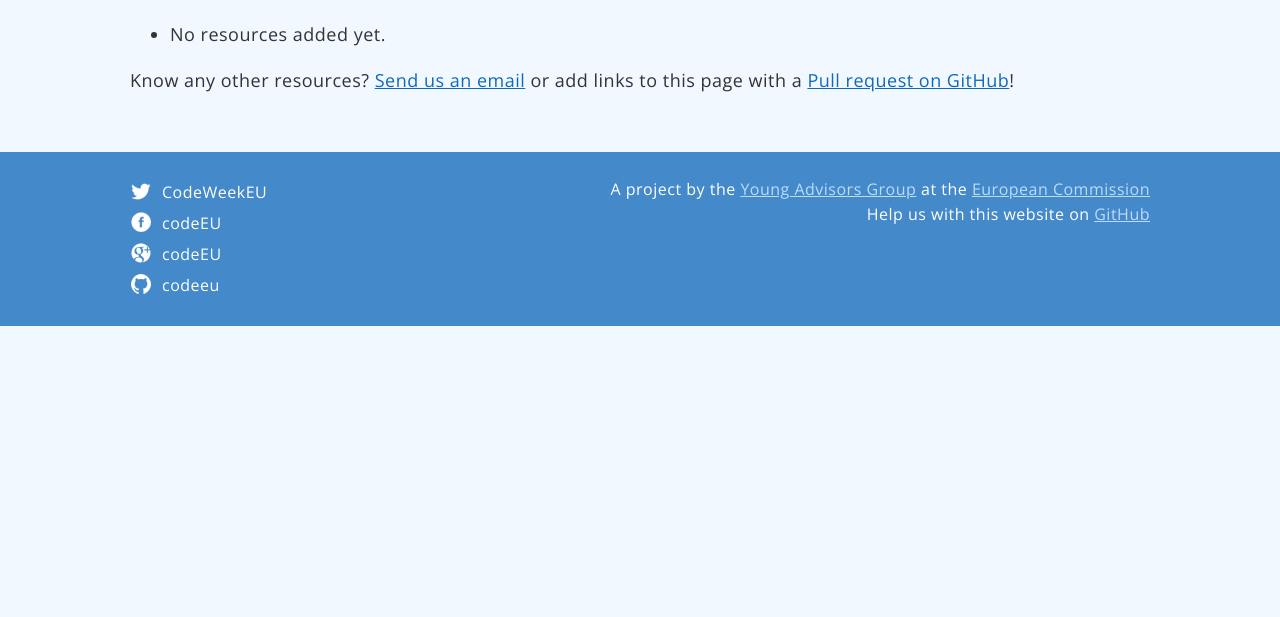
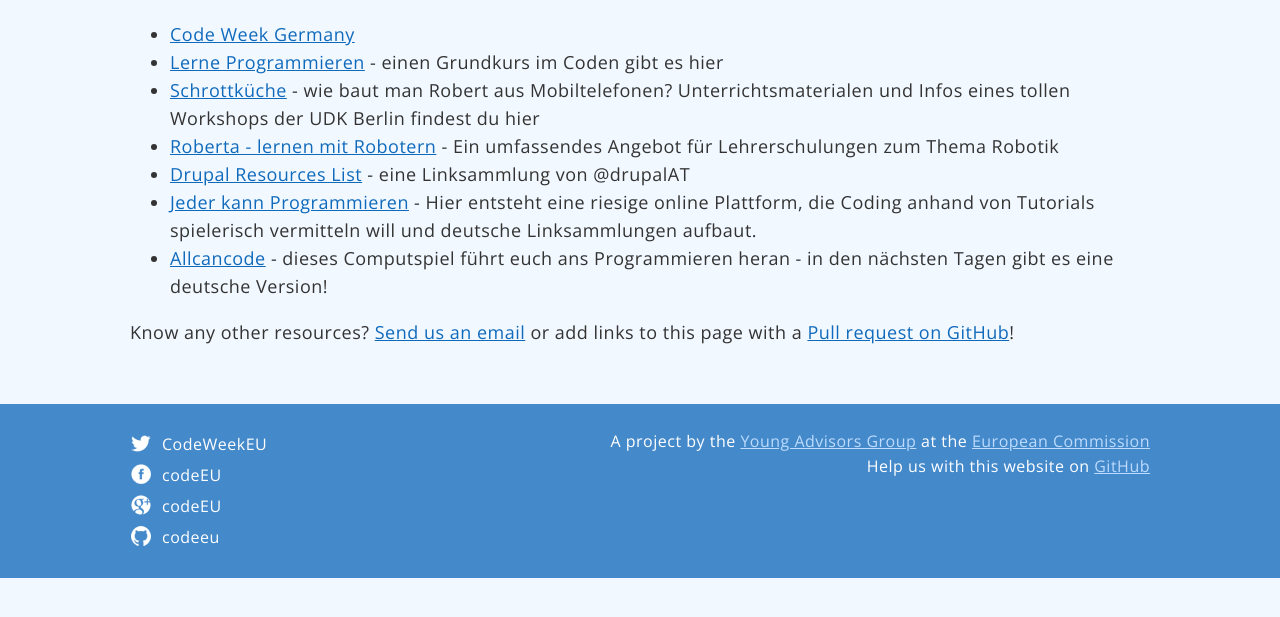
Before and after one commit to codeeu/codeeu.github.io, a Jekyll site: the page built from resources/germany/index.html, in a window 1280 px wide, cut to the strip 167-784 px from the top of the page. Built offline with Jekyll 4.4.1, drawn with Linux system fonts in a browser that asks for light colours; nearby versions of some CDN libraries; Markdown is read by kramdown in place of the engine named in the settings.

Commit message:
initial set of links for germany

```diff
--- a/resources/germany/index.html
+++ b/resources/germany/index.html
@@ -4,7 +4,18 @@
 ---
 
   <ul>
-   	<li>No resources added yet.</li>
+  	<li><a href="http://codeweek.de">Code Week Germany</a></li>
+  	<li><a href="http://lerneprogrammieren.de/">Lerne Programmieren</a> - einen Grundkurs im Coden gibt es hier</li>
+
+	<li><a href="http://schrottkueche.de/?cat=3">Schrottküche</a> - wie baut man Robert aus Mobiltelefonen? Unterrichtsmaterialen und Infos eines tollen Workshops der UDK Berlin findest du hier</li>
+
+	<li><a href="http://u22300.prev.ws.fraunhofer.de/drupal/de/angebot/schulungen">Roberta - lernen mit Robotern</a> - Ein umfassendes Angebot für Lehrerschulungen zum Thema Robotik</li>
+
+	<li><a href="http://www.drupalcenter.de/">Drupal Resources List</a> - eine Linksammlung von @drupalAT</li>
+
+	<li><a href="http://jeder-kann-programmieren.de/">Jeder kann Programmieren</a> - Hier entsteht eine riesige online Plattform, die Coding anhand von Tutorials spielerisch vermitteln will und deutsche Linksammlungen aufbaut.</li>
+
+	<li><a href="https://www.allcancode.com/">Allcancode</a> - dieses Computspiel führt euch ans Programmieren heran - in den nächsten Tagen gibt es eine deutsche Version!</li>
   </ul>
 
   <p>Know any other resources? <a href="mailto:{{site.contact.email}}">Send us an email</a> or add links to this page with a <a href="https://github.com/codeeu/codeeu.github.io">Pull request on GitHub</a>!</p>
```
